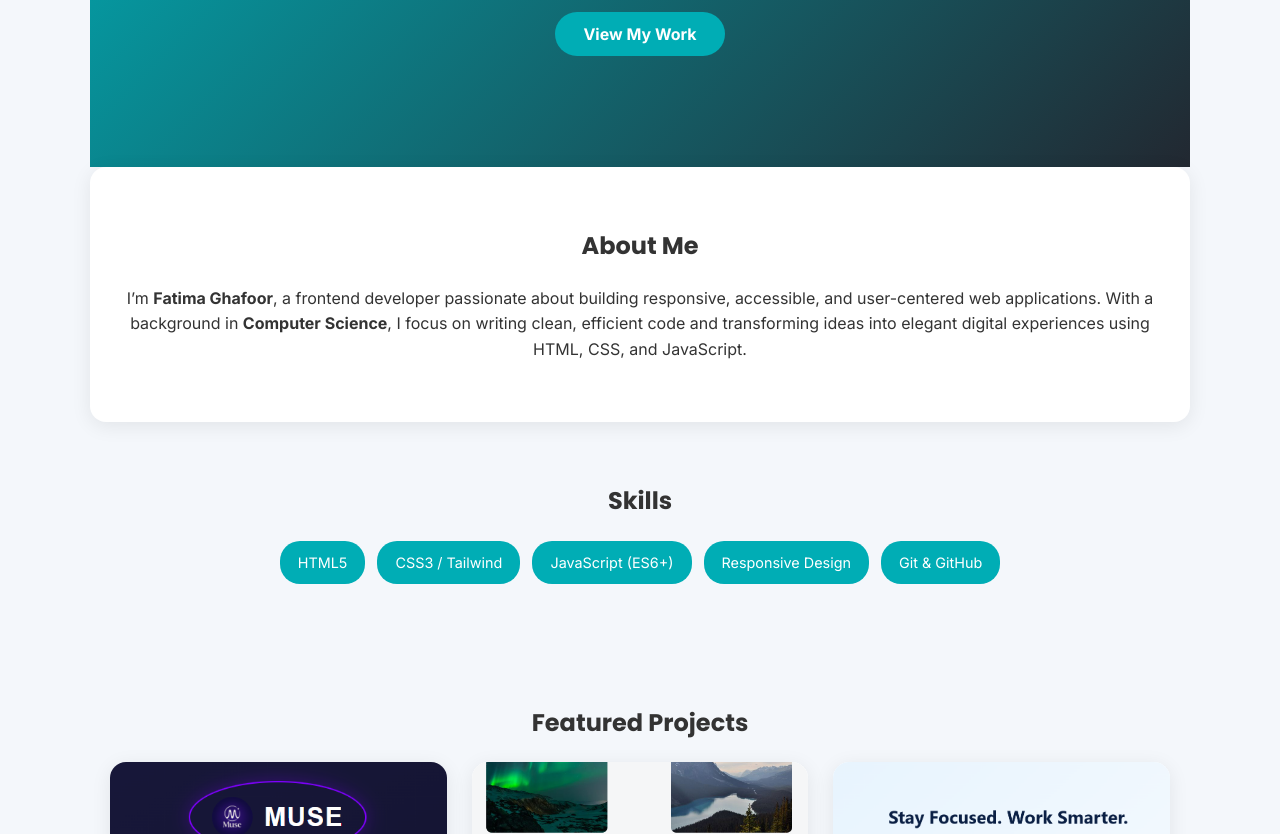
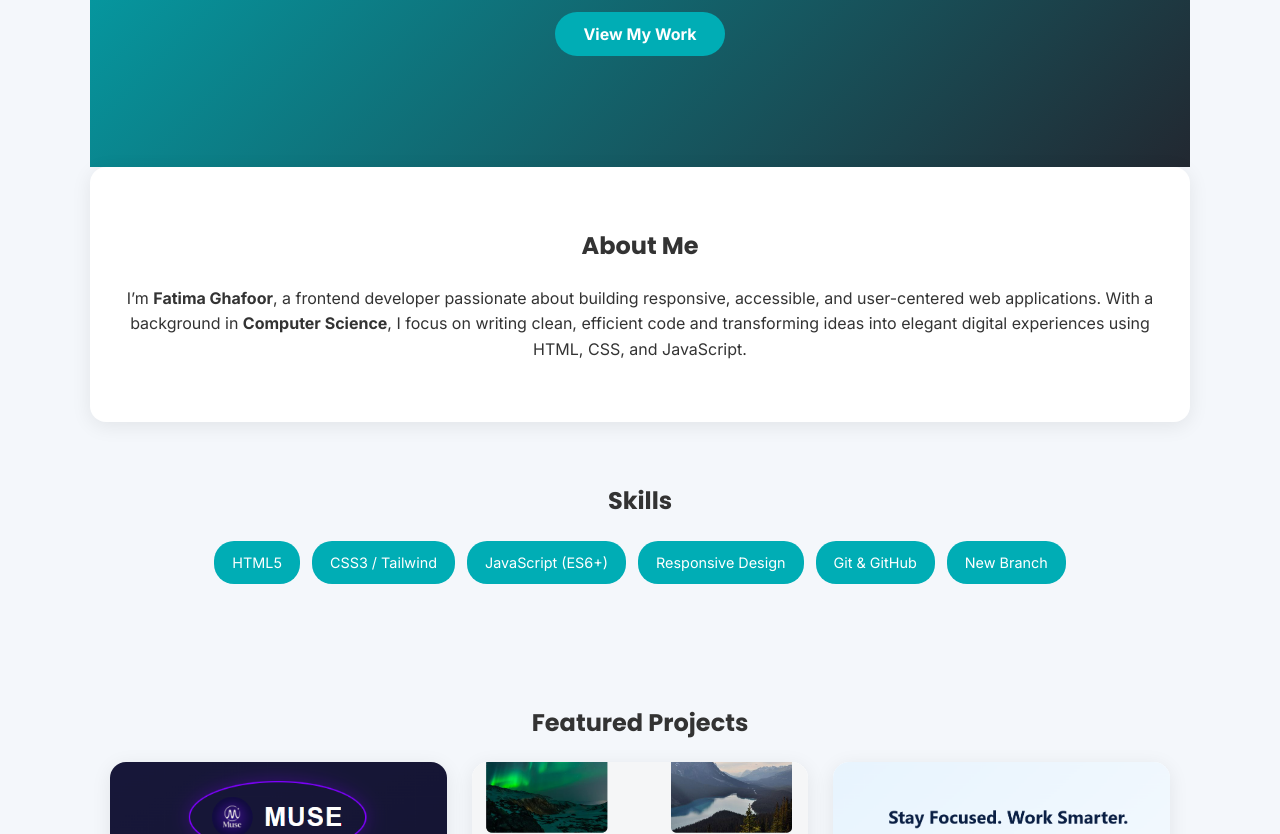
Before and after one commit to FatimaGhafoor/fatima-ghafoor-portfolio, a plain HTML site: page index.html in a window 1280 px wide. Shown: the part 266-1100 px from the top of the page. Drawn offline with Linux system fonts and the light colour scheme.

```diff
--- a/index.html
+++ b/index.html
@@ -96,6 +96,7 @@
           <li>JavaScript (ES6+)</li>
           <li>Responsive Design</li>
           <li>Git & GitHub</li>
+          <li>New Branch </li>
         </ul>
       </section>
 
```
